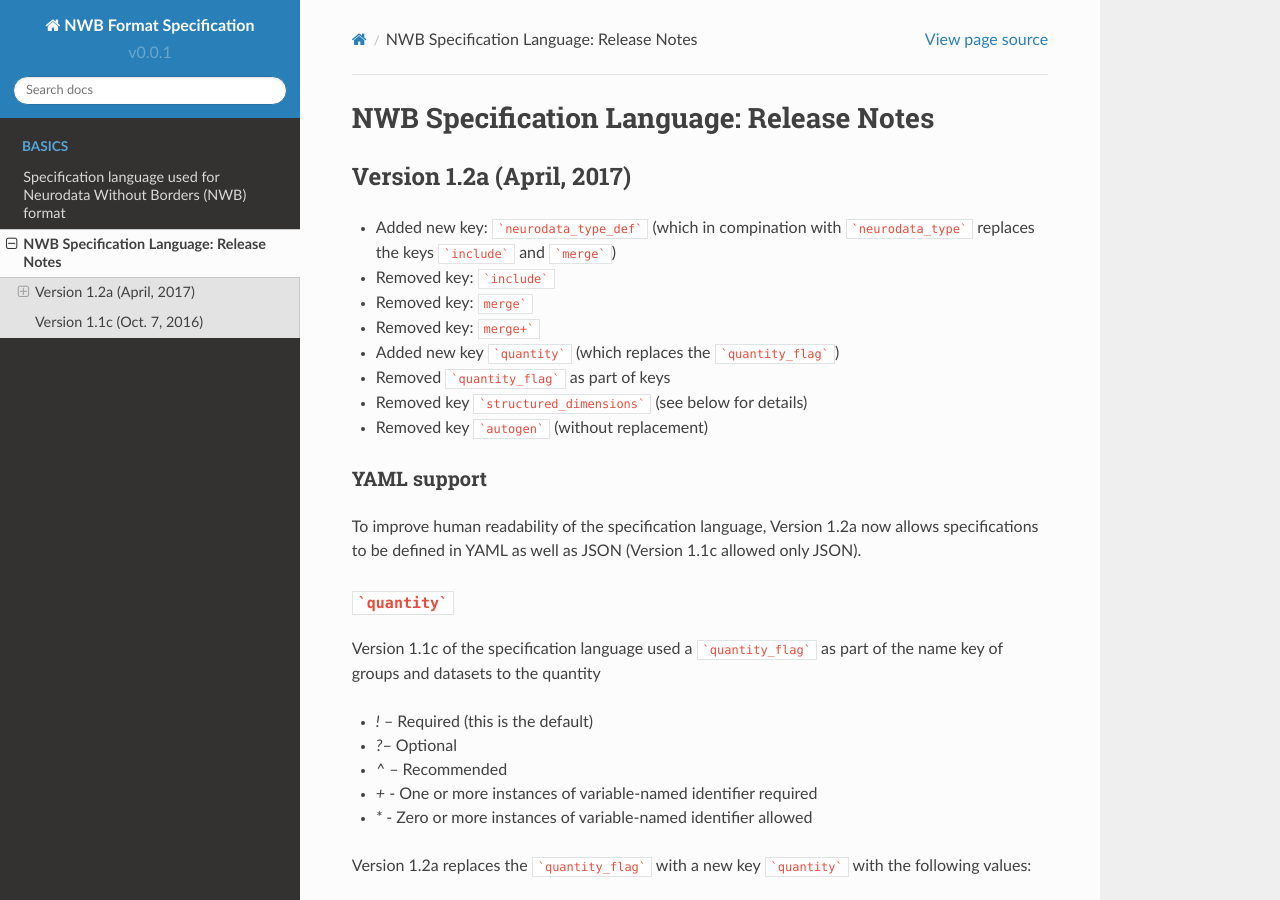
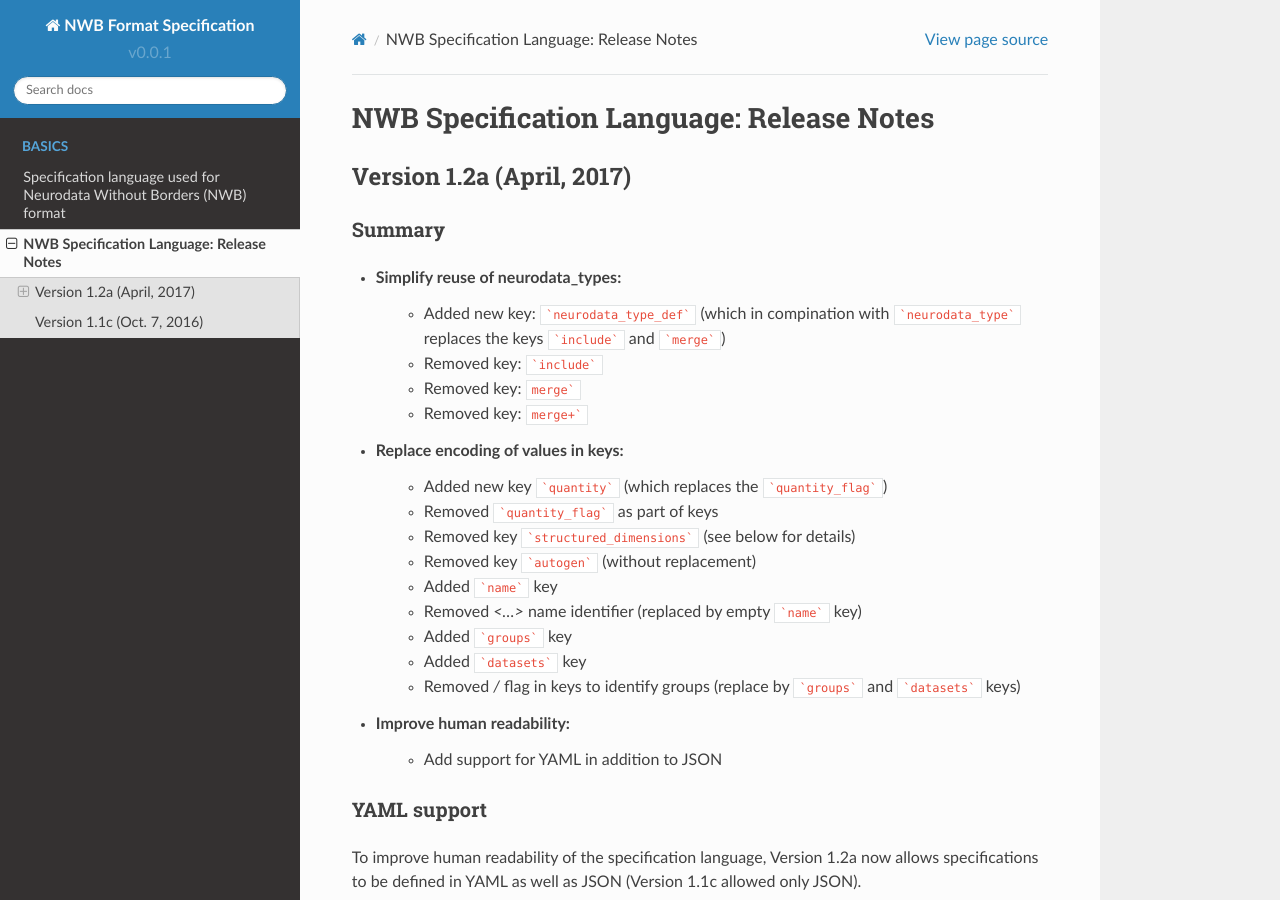
Before and after one commit to NeurodataWithoutBorders/nwb-schema, a Sphinx documentation site: the page built from docs/source/specification_language_release_notes.rst, in a window 1280 px wide and 900 px high. Built offline with Sphinx 7.4.7 and the Read the Docs theme 2.0.0, drawn with Linux system fonts in a browser that asks for light colours.

Commit message:
Formatted summary of changes

````diff
--- a/docs/source/specification_language_release_notes.rst
+++ b/docs/source/specification_language_release_notes.rst
@@ -5,15 +5,25 @@ NWB Specification Language: Release Notes
 Version 1.2a (April, 2017)
 --------------------------
 
-
-* Added new key: ```neurodata_type_def``` (which in compination with ```neurodata_type``` replaces the keys ```include``` and ```merge```)
-* Removed key: ```include```
-* Removed key: ``merge```
-* Removed key: ``merge+```
-* Added new key ```quantity``` (which replaces the ```quantity_flag```)
-* Removed ```quantity_flag``` as part of keys
-* Removed key ```structured_dimensions``` (see below for details)
-* Removed key ```autogen``` (without replacement)
+Summary
+*******
+* Simplify reuse of neurodata_types:
+    * Added new key: ```neurodata_type_def``` (which in compination with ```neurodata_type``` replaces the keys ```include``` and ```merge```)
+    * Removed key: ```include```
+    * Removed key: ``merge```
+    * Removed key: ``merge+```
+* Replace encoding of values in keys:
+    * Added new key ```quantity``` (which replaces the ```quantity_flag```)
+    * Removed ```quantity_flag``` as part of keys
+    * Removed key ```structured_dimensions``` (see below for details)
+    * Removed key ```autogen``` (without replacement)
+    * Added ```name``` key
+    * Removed `<...>` name identifier (replaced by empty ```name``` key)
+    * Added ```groups``` key
+    * Added ```datasets``` key
+    * Removed `/` flag in keys to identify groups (replace by ```groups``` and ```datasets``` keys)
+* Improve human readability:
+    * Add support for YAML in addition to JSON
 
 YAML support
 ************
````
